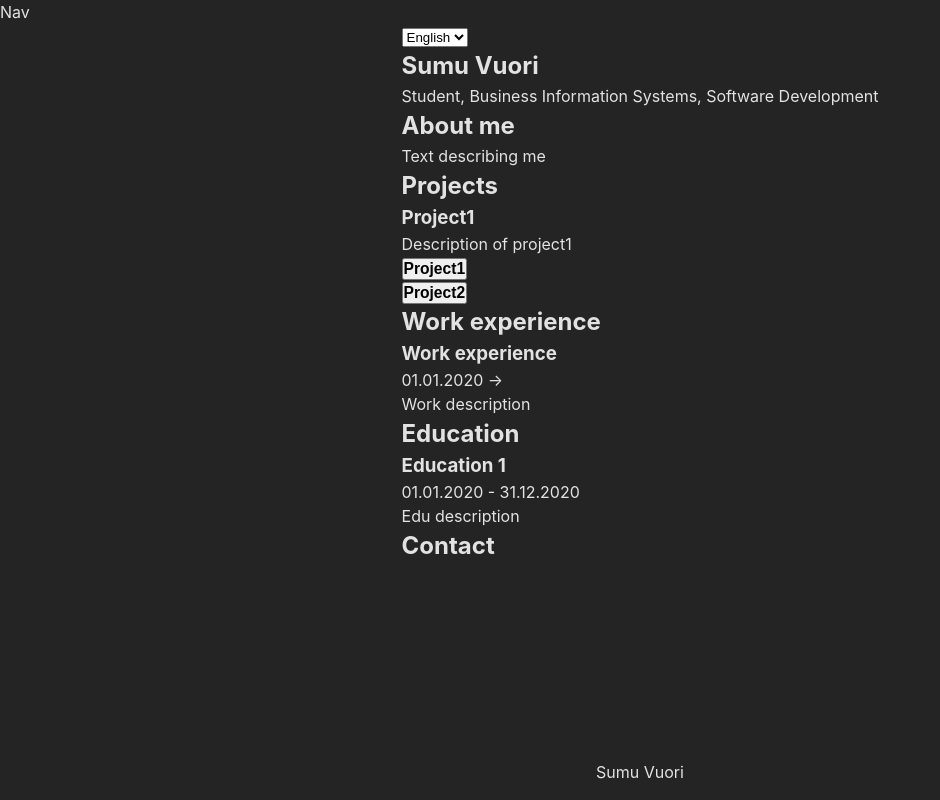
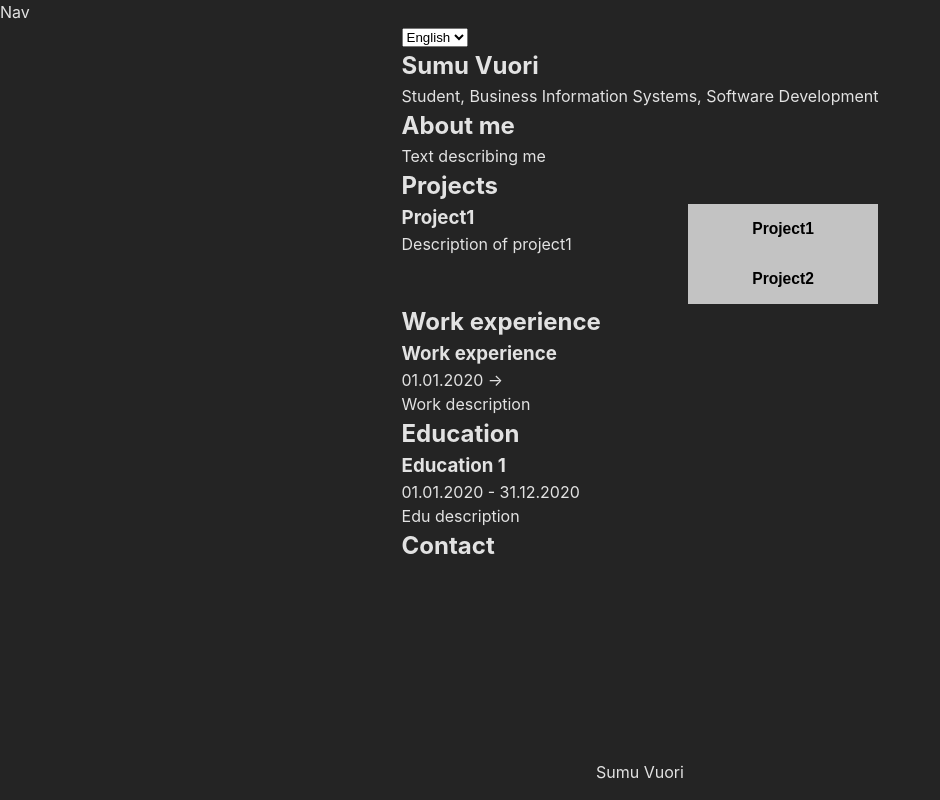
Before and after one commit to vuorisumu/portfolio, a React (Vite) app: page / in a window 1280 px wide. Shown: the whole page, without its empty margins (0-940 px from the left). Built offline with nearby package versions, Linux system fonts and the light colour scheme.

Commit message:
feat: add button styles for projects

```diff
--- a/src/components/Projects.jsx
+++ b/src/components/Projects.jsx
@@ -24,6 +24,9 @@ function Projects() {
           {projects.map((project, index) => (
             <li key={`project${index}`}>
               <button onClick={() => setSelected(project)}>
+                <div className="imageHolder">
+                  <img src="/placeholder.png" />
+                </div>
                 <h3>{project.name}</h3>
               </button>
             </li>
--- /dev/null
+++ b/src/styles/_projects.scss
@@ -0,0 +1,40 @@
+#projects {
+    display:flex;
+
+    #projectDisplay {
+        flex: 60%;
+    }
+
+    .projectButtons {
+        flex: 40%;
+        display: flex;
+        flex-direction: column;
+
+        li, button {
+            width: 100%;
+            max-height: 50px;
+            height: 100%;
+            border:0;
+            position: relative;
+
+            .imageHolder {
+                width:100%;
+                height: 100%;
+                display: flex;
+                overflow: hidden;
+                justify-content: center;
+
+                img {
+                    width:100%;
+                    object-fit: cover;
+                }
+            }
+
+            h3 {
+                position: absolute;
+                inset:0;
+                align-content: center;
+            }
+        }
+    }
+}
--- a/src/styles/main.css
+++ b/src/styles/main.css
@@ -1,3 +1,39 @@
+#projects {
+  display: flex;
+}
+#projects #projectDisplay {
+  flex: 60%;
+}
+#projects .projectButtons {
+  flex: 40%;
+  display: flex;
+  flex-direction: column;
+}
+#projects .projectButtons li, #projects .projectButtons button {
+  width: 100%;
+  max-height: 50px;
+  height: 100%;
+  border: 0;
+  position: relative;
+}
+#projects .projectButtons li .imageHolder, #projects .projectButtons button .imageHolder {
+  width: 100%;
+  height: 100%;
+  display: flex;
+  overflow: hidden;
+  justify-content: center;
+}
+#projects .projectButtons li .imageHolder img, #projects .projectButtons button .imageHolder img {
+  width: 100%;
+  -o-object-fit: cover;
+     object-fit: cover;
+}
+#projects .projectButtons li h3, #projects .projectButtons button h3 {
+  position: absolute;
+  inset: 0;
+  align-content: center;
+}
+
 * {
   margin: 0;
   padding: 0;
--- a/src/styles/main.scss
+++ b/src/styles/main.scss
@@ -1,3 +1,5 @@
+@use "projects";
+
 $footer-height: 2.5rem;
 
 * {
```
Also changed, not shown: public/placeholder.png (added), 1 other file (tests, documents, lock files or other folders).
